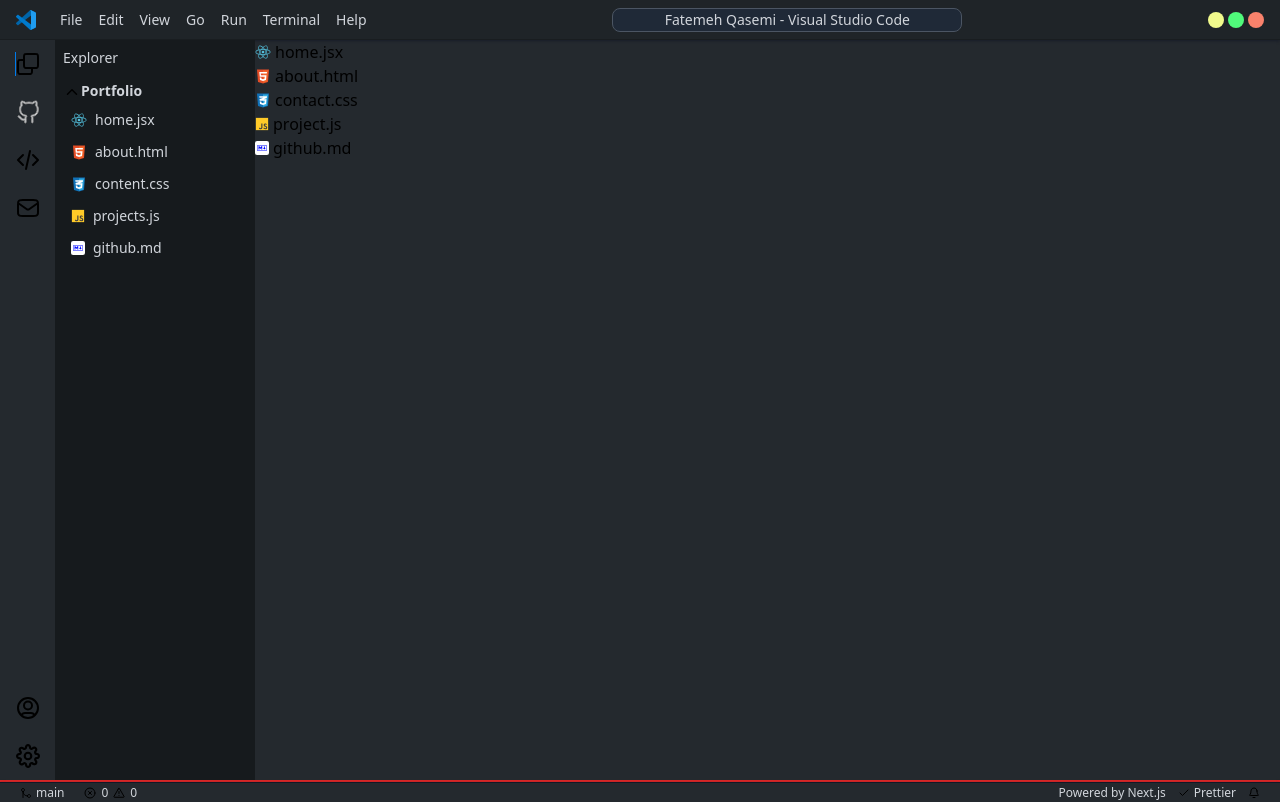
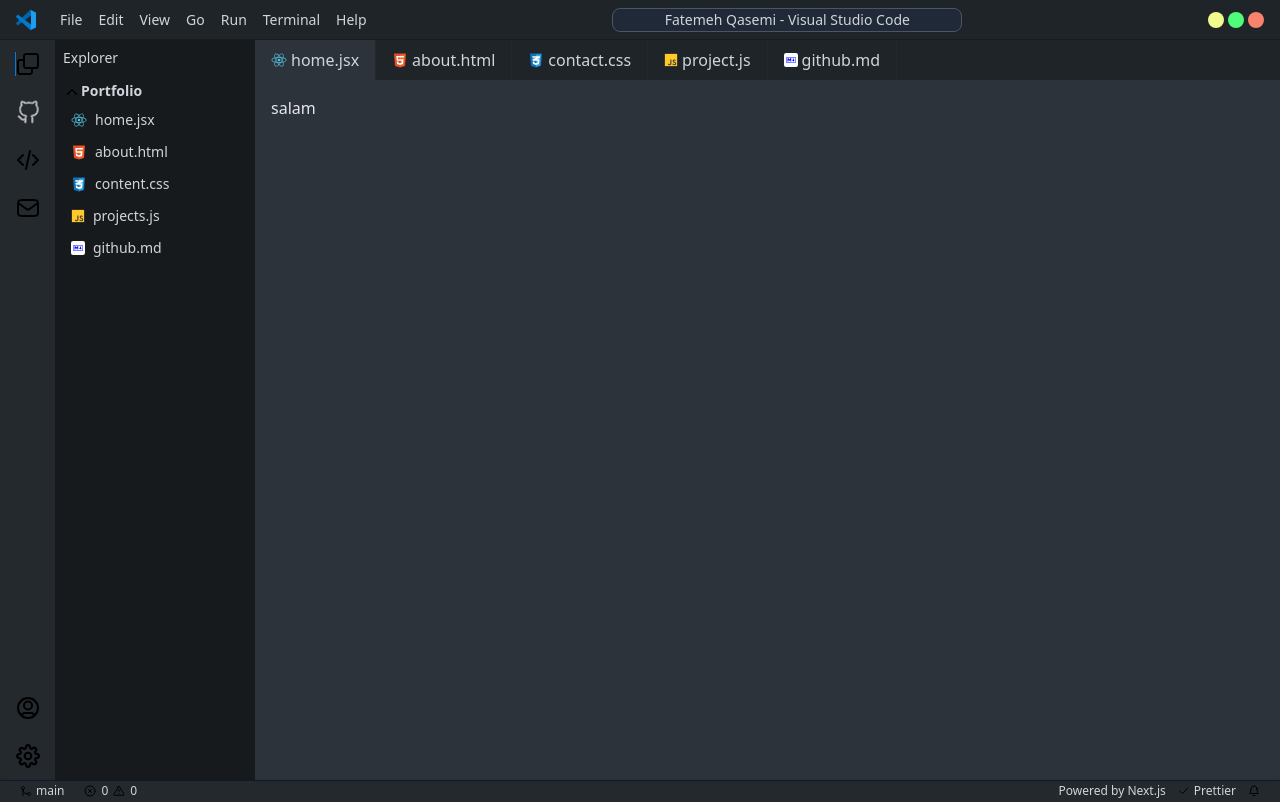
Before and after one commit to fatemehqasemii/Portfolio, a Next.js app: page / in a window 1280 px wide. Built offline with nearby package versions, Linux system fonts and the light colour scheme.

Commit message:
fix tab bar

```diff
--- a/src/app/_components/tabs/tabs.tsx
+++ b/src/app/_components/tabs/tabs.tsx
@@ -4,38 +4,38 @@ import { TabsProps } from "./tabs.types";
 import Link from "next/link";
 
 export const Tabs: React.FC<TabsProps> = ({ tabs }) => {
-  const [activeTab, setActiveTab] = useState<number>(0);
+  const [activeTab, setActiveTab] = useState(0);
 
   return (
-    <div className="tabs flex flex-col">
-      <div className="tab-labels">
+    <div className="tabs flex flex-col w-full">
+      <div className="tab-labels flex overflow-x-auto w-full bg-[#1f2428]">
         {tabs.map((tab, index) => (
           <Link
             key={`tab-${index}`}
             href={tab.route}
-            className={`tab-label ${index === activeTab ? "tab-active" : ""}`}
+            className={`tab-label ${
+              index === activeTab ? "bg-[#2d333b]" : ""
+            } text-gray-300 text-[10px] sm:text-[16px] p-2 sm:py-2 sm:px-4 border-r border-[#24292e]`}
+            onClick={(e) => {
+              e.preventDefault();
+              setActiveTab(index);
+            }}
           >
             {tab.label}
           </Link>
         ))}
       </div>
-      {tabs.map((tab, index) => (
-        <div
-          className="tab-content"
-          key={`tab-content-${index}`}
-          style={{ display: activeTab !== index ? "none" : "block" }}
-        >
-          {typeof tab.content === "string" ? (
+      <div className="tab-content flex-grow p-4 bg-[#2d333b] text-gray-200">
+        {typeof tabs[activeTab].content === "string" ? (
           <div
             dangerouslySetInnerHTML={{
-                __html: tab.content as TrustedHTML,
+              __html: tabs[activeTab].content as string,
             }}
           />
         ) : (
-            tab.content
+          tabs[activeTab].content
         )}
       </div>
-      ))}
     </div>
   );
 };
--- a/src/app/layout.tsx
+++ b/src/app/layout.tsx
@@ -13,6 +13,8 @@ import About from "./about/page";
 import Contact from "./contact/page";
 import Project from "./projects/page";
 import GitHub from "./github/page";
+import Home from "./page";
+
 export default function RootLayout({
   children,
 }: Readonly<{
@@ -27,7 +29,7 @@ export default function RootLayout({
         </span>
       ),
       route: "/",
-      content: "",
+      content: <Home />,
     },
     {
       label: (
@@ -73,14 +75,13 @@ export default function RootLayout({
   ];
   return (
     <html lang="en">
-      <body className="bg-[#24292e] min-h-screen flex flex-col">
+      <body className="bg-[#24292e] relative flex flex-col">
         <Header />
         <div className=" flex flex-col">
           <div className="flex h-[calc(100vh-40px-20px)]">
             <SideBar />
             <Tabs tabs={tabs} />
           </div>
-          <main>{children}</main>
         </div>
         <Footer />
       </body>
--- a/src/app/page.tsx
+++ b/src/app/page.tsx
@@ -1,3 +1,3 @@
 export default function Home() {
-  return <div className="bg-white border border-red-600"></div>;
+  return <div className="">salam</div>;
 }
--- a/src/tailwind/components/tabs.css
+++ b/src/tailwind/components/tabs.css
@@ -1,17 +1,12 @@
 .tabs {
-  width: 100%;
   .tab-labels {
-    @apply relative gap-9 flex bg-[#1f2428] cursor-pointer select-none h-10 pl-5 items-center;
+    @apply relative   flex bg-[#1f2428] cursor-pointer select-none h-10  items-center;
 
     & > .tab-label {
-      @apply text-gray-300 text-[16px]  pb-2 transition-all duration-75 border-b border-transparent;
-
-      &.tab-active {
-        @apply border-b;
-      }
+      @apply text-gray-300 text-[10px] p-3 sm:text-[16px] border-r border-[#24292e] sm:pb-2 sm:pl-3 sm:pt-2 sm:pr-4 transition-all duration-75;
     }
   }
   .tab-content {
-    @apply leading-10 text-lg;
+    @apply p-4 bg-[#2d333b] text-gray-200  h-[calc(100vh-40px-20px)];
   }
 }
```
Lines whose indentation alone changed are shown as unchanged.
